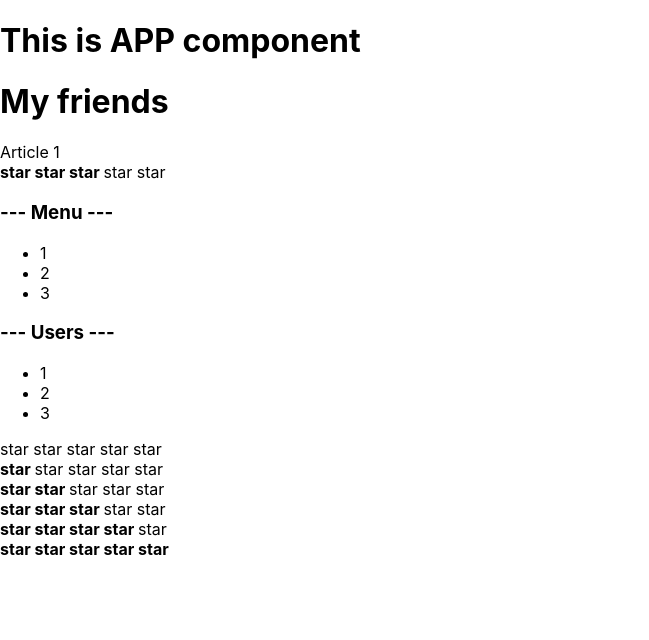
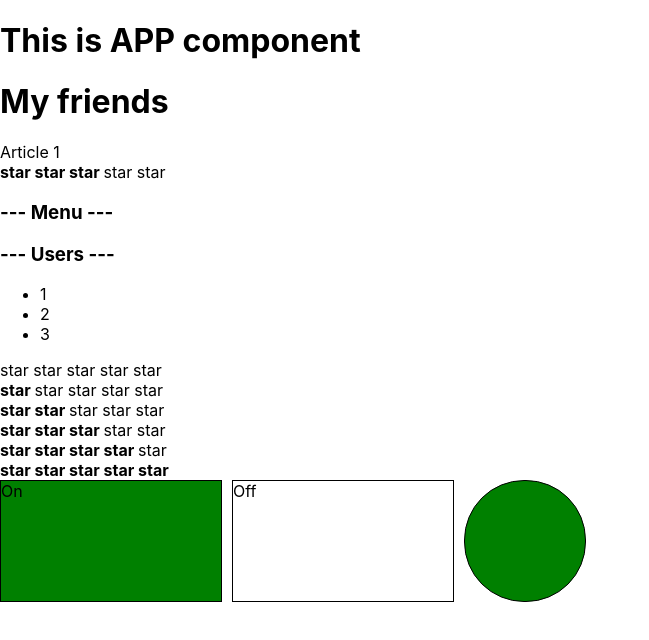
Before and after one commit to AndreyZaytsev90/MyRepository, a React (Create React App) app in the folder IT-KAMASUTRA/tempyarn/my-app/: page / in a window 1280 px wide. Shown: the top 640 px of the page, without its empty margins (0-649 px from the left). Built offline with nearby package versions, Linux system fonts and the light colour scheme.

Commit message:
change files

```diff
--- a/IT-KAMASUTRA/tempyarn/my-app/src/App.css
+++ b/IT-KAMASUTRA/tempyarn/my-app/src/App.css
@@ -0,0 +1,50 @@
+.OnOff {
+    display: flex;
+}
+
+.onGreen {
+    border:1px solid;
+    width: 220px;
+    height: 120px;
+    margin-right: 10px;
+    background-color: green;
+}
+.onWhite {
+    border:1px solid;
+    width: 220px;
+    height: 120px;
+    margin-right: 10px;
+    background-color: white;
+}
+.offRed {
+    border:1px solid;
+    width: 220px;
+    height: 120px;
+    margin-right: 10px;
+    background-color: red;
+}
+.offWhite {
+    border:1px solid;
+    width: 220px;
+    height: 120px;
+    margin-right: 10px;
+    background-color: white;
+}
+
+.bulbGreen {
+    border:1px solid;
+    width: 120px;
+    height: 120px;
+    border-radius: 60px;
+    margin-right: 10px;
+    background-color: green;
+}
+
+.bulbRed {
+    border:1px solid;
+    width: 120px;
+    height: 120px;
+    border-radius: 60px;
+    margin-right: 10px;
+    background-color: red;
+}
--- a/IT-KAMASUTRA/tempyarn/my-app/src/App.tsx
+++ b/IT-KAMASUTRA/tempyarn/my-app/src/App.tsx
@@ -3,6 +3,7 @@ import React from 'react';
 import './App.css';
 import Accordion from "./components/Accordion/Accordion";
 import {Rating} from "./components/Rating/Rating";
+import OnOff from "./components/OnOff/OnOff";
 
 
 /*function hello() {
@@ -23,7 +24,7 @@ function App() {
             <PageTitle title={"My friends"}/>
             Article 1
             <Rating value={3}/>
-            <Accordion titleValue={"Menu"} collapsed={false}/>
+            <Accordion titleValue={"Menu"} collapsed={true}/>
             <Accordion titleValue={"Users"} collapsed={false}/>
             <Rating value={0}/>
             <Rating value={1}/>
@@ -31,6 +32,7 @@ function App() {
             <Rating value={3}/>
             <Rating value={4}/>
             <Rating value={5}/>
+            <OnOff indicator={true}/>
         </div>
     );
 }
--- a/IT-KAMASUTRA/tempyarn/my-app/src/components/Accordion/Accordion.tsx
+++ b/IT-KAMASUTRA/tempyarn/my-app/src/components/Accordion/Accordion.tsx
@@ -6,19 +6,13 @@ type AccordionPropsType = {
 }
 
 function Accordion(props: AccordionPropsType) {
+    console.log("Accordion rendering")
+    return <div>
+        <AccordionTitle title={props.titleValue}/>
+        {!props.collapsed && <AccordionBody/>}
+    </div>
+}
 
-    console.log("Accordion rendering")
-    if (props.collapsed === true) {
-        return <div>
-            <AccordionTitle title={props.titleValue}/>
-        </div>
-    } else {
-        return <div>
-            <AccordionTitle title={props.titleValue}/>
-            <AccordionBody/>
-        </div>
-    }
-}
 
 type AccordionTitlePropsType = {
     title: string
--- a/IT-KAMASUTRA/tempyarn/my-app/src/components/Rating/Rating.tsx
+++ b/IT-KAMASUTRA/tempyarn/my-app/src/components/Rating/Rating.tsx
@@ -8,7 +8,16 @@ type RatingPropsType = {
 export function Rating(props: RatingPropsType) {
     console.log("Rating rendering")
 
-    if (props.value === 1) {
+    return (
+        <div>
+            <Star selected={props.value > 0}/>
+            <Star selected={props.value > 1}/>
+            <Star selected={props.value > 2}/>
+            <Star selected={props.value > 3}/>
+            <Star selected={props.value > 4}/>
+        </div>
+    )
+   /* if (props.value === 1) {
         return (
             <div>
                 <Star selected={true}/>
@@ -72,7 +81,7 @@ export function Rating(props: RatingPropsType) {
             <Star selected={false}/>
             <Star selected={false}/>
         </div>
-    )
+    )*/
 }
 
 type StarPropsType = {
```
